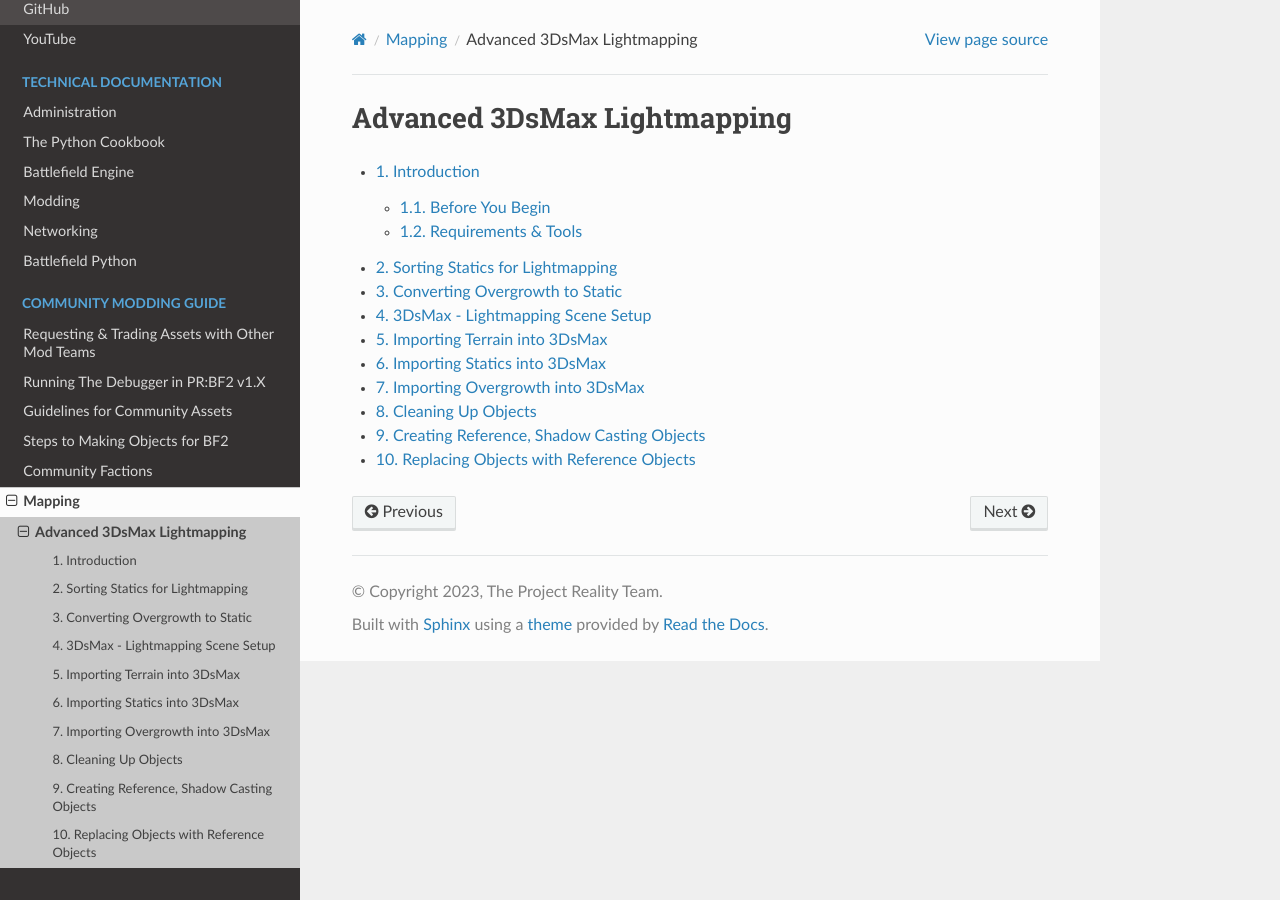
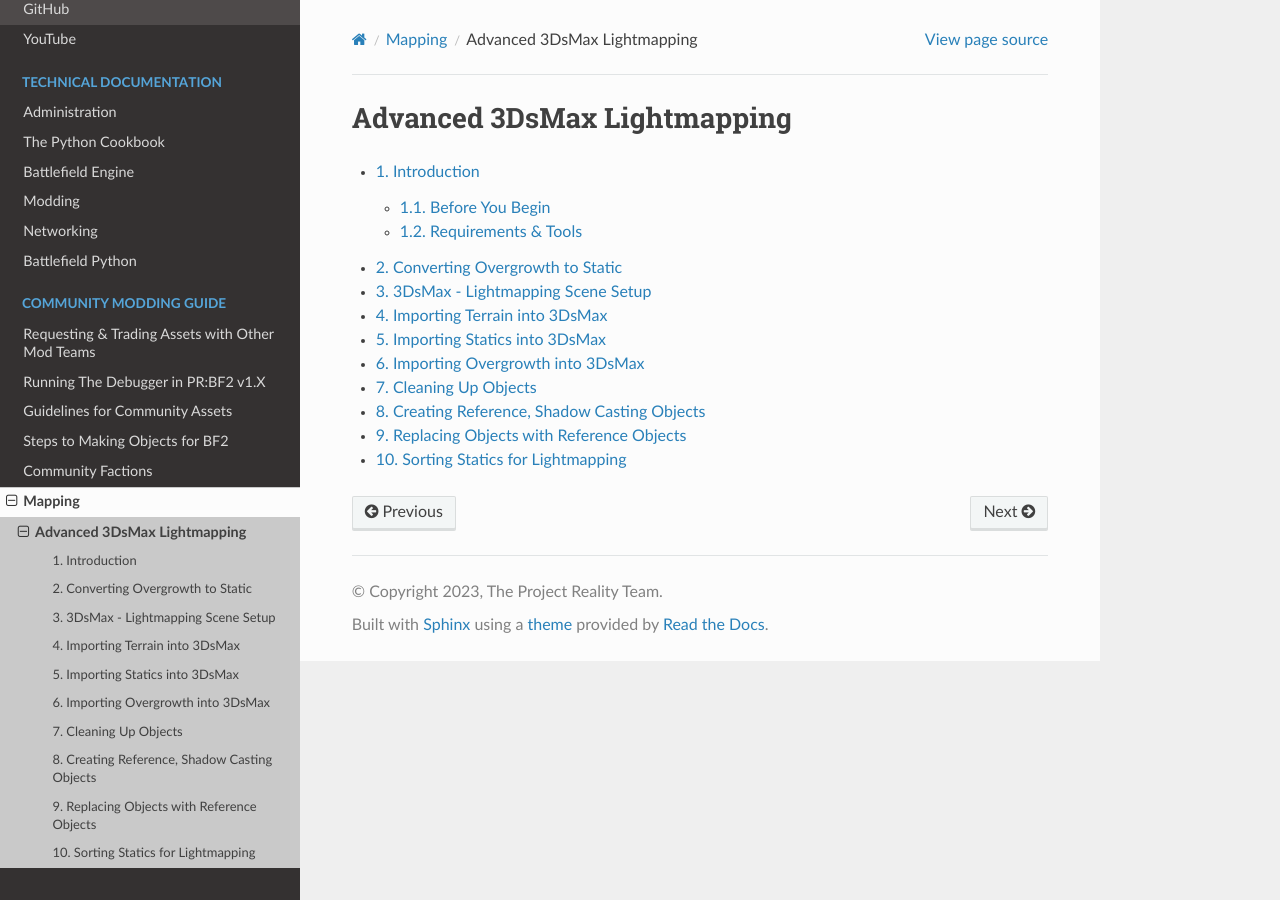
Before and after one commit to papadanku/RealityDocs, a Sphinx documentation site: the page built from docs/source/community/mapping/lightmapping/index.rst, in a window 1280 px wide. Built offline with Sphinx 7.4.7 and the Read the Docs theme 2.0.0, drawn with Linux system fonts in a browser that asks for light colours; part of the change alters nothing that is shown.

```diff
--- a/docs/source/community/mapping/lightmapping/index.rst
+++ b/docs/source/community/mapping/lightmapping/index.rst
@@ -7,4 +7,13 @@ Advanced 3DsMax Lightmapping
    :numbered:
    :glob:
 
-   page*
+   page1
+   page2
+   page3
+   page4
+   page5
+   page6
+   page7
+   page8
+   page9
+   page10
```
